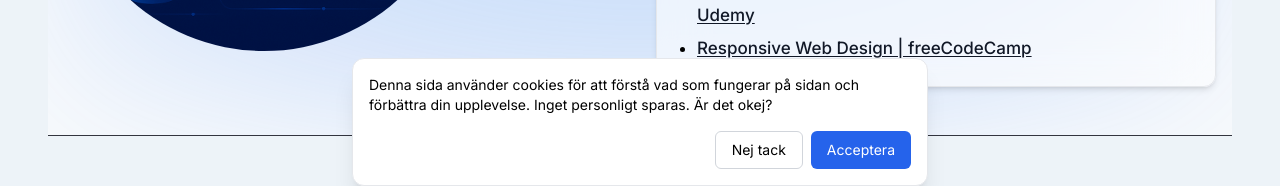
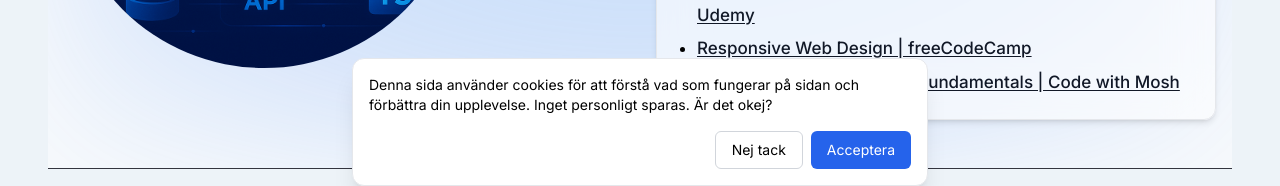
Before and after one commit to EmpyreanMist/portfolio, a Next.js app: page / in a window 1280 px wide. Both pictures are taken after a click on the button "Certifications". Shown: the part 1112-1298 px from the top of the page. Built offline with nearby package versions, Linux system fonts and the light colour scheme.

Commit message:
Add Spring Boot Certification

```diff
--- a/src/app/components/AboutSection.jsx
+++ b/src/app/components/AboutSection.jsx
@@ -46,6 +46,16 @@ const TAB_DATA = [
             className="text-[17px] font-medium text-gray-900 dark:text-gray-100 underline underline-offset-2 hover:text-blue-600 dark:hover:text-blue-400 transition-all"
           >
             Responsive Web Design | freeCodeCamp
+          </Link>
+        </li>
+        <li>
+          <Link
+            href="/images/spring-boot-fundamentals.pdf"
+            target="_blank"
+            rel="noopener noreferrer"
+            className="text-[17px] font-medium text-gray-900 dark:text-gray-100 underline underline-offset-2 hover:text-blue-600 dark:hover:text-blue-400 transition-all"
+          >
+            Spring Boot: Mastering the Fundamentals | Code with Mosh
           </Link>
         </li>
       </ul>
```
Also changed, not shown: 1 other file (tests, documents, lock files or other folders).
